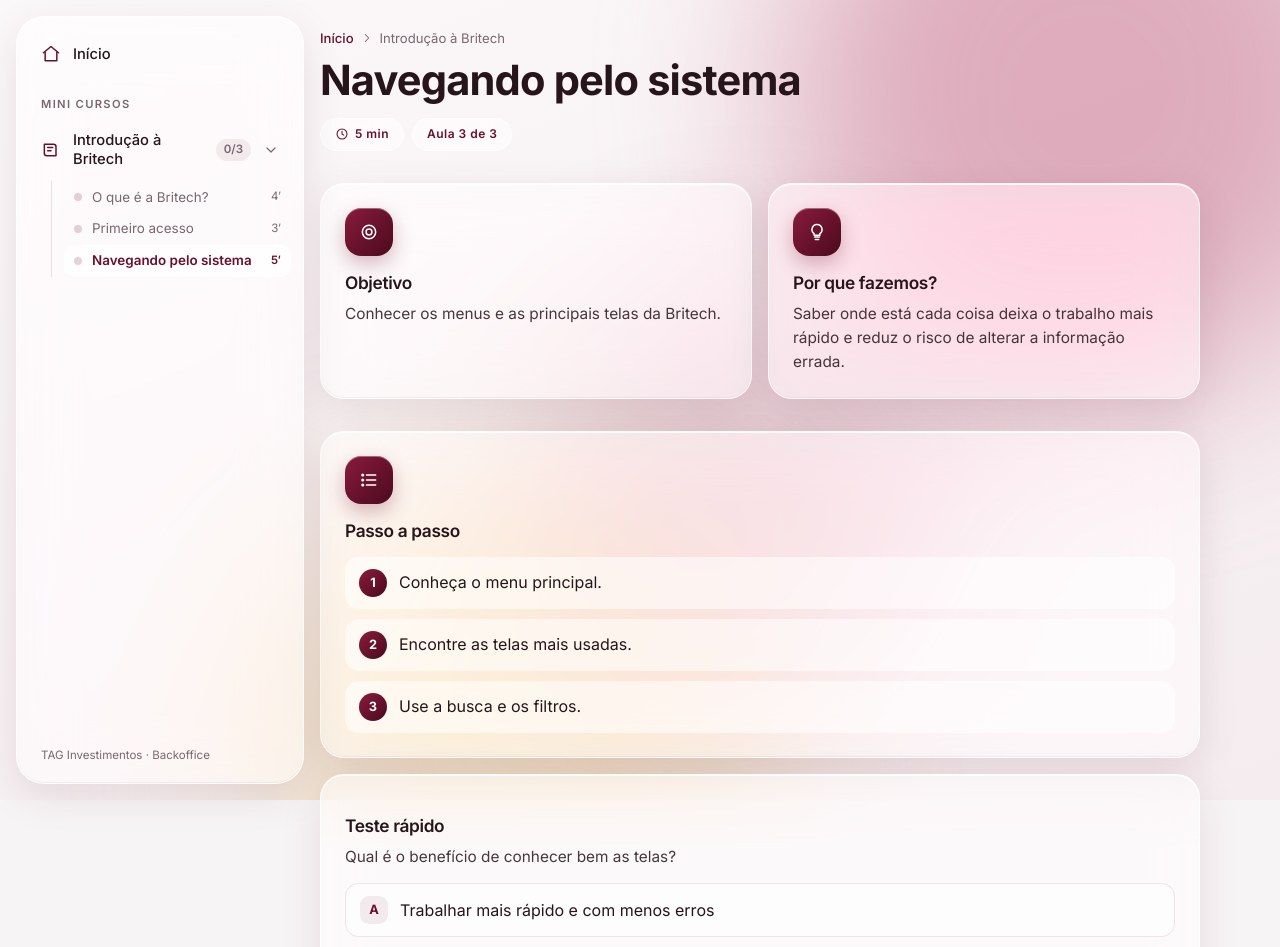
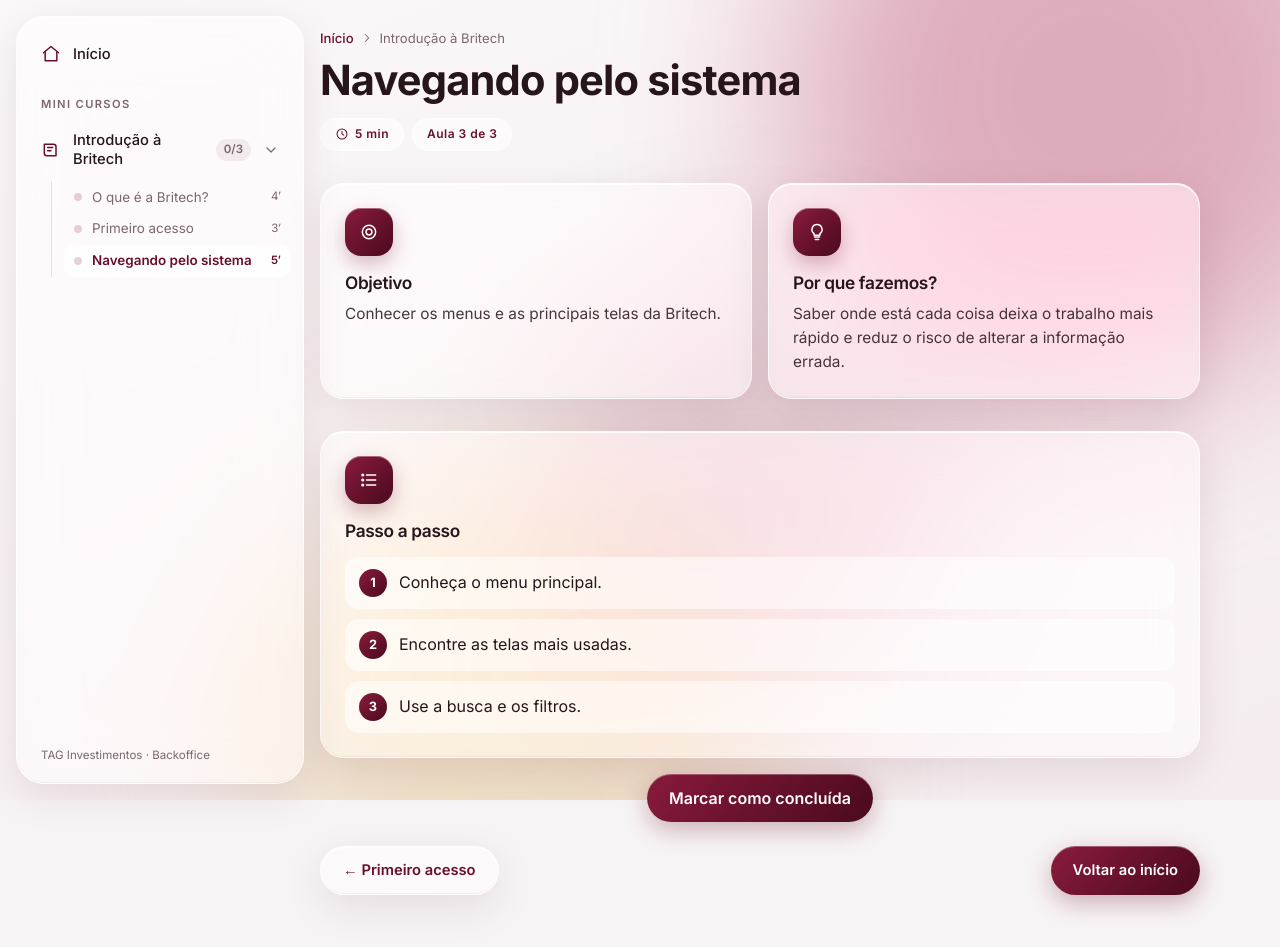
Before and after one commit to marcelojordaotag/BackOfficeEduca-o, a React (Vite) app: page /aula/navegando-na-britech in a window 1280 px wide. Shown: the top 947 px of the page. Built offline with nearby package versions, Linux system fonts and the light colour scheme.

Commit message:
Torna o teste rápido opcional e remove dos cursos da Britech
Co-Authored-By: Claude Opus 5.5 <noreply@anthropic.com>
Claude-Session: https://claude.ai/code/session_01XmVHisZcigAtwPFN8WG3ZH

```diff
--- a/src/data/aulas.js
+++ b/src/data/aulas.js
@@ -19,15 +19,6 @@ export const modulos = [
           'Veja quais rotinas do Backoffice passam pelo sistema.',
           'Entenda quem usa a Britech e para quê.',
         ],
-        quiz: {
-          pergunta: 'Por que é importante conhecer a Britech?',
-          opcoes: [
-            'Não é importante, basta seguir ordens',
-            'Porque vários processos do Backoffice passam por ela',
-            'Porque ela substitui todas as outras áreas',
-          ],
-          correta: 1,
-        },
       },
       {
         id: 'primeiro-acesso-britech',
@@ -37,11 +28,6 @@ export const modulos = [
         porque: 'O acesso correto garante que cada pessoa veja apenas o que precisa e que as ações fiquem registradas.',
         passos: ['Solicite seu acesso.', 'Entre com seu usuário e senha.', 'Confira se você vê as telas do seu dia a dia.'],
         dicas: ['Nunca compartilhe seu usuário e senha.'],
-        quiz: {
-          pergunta: 'O que fazer com seu usuário e senha?',
-          opcoes: ['Compartilhar com o time', 'Manter só com você', 'Anotar no monitor'],
-          correta: 1,
-        },
       },
       {
         id: 'navegando-na-britech',
@@ -50,11 +36,6 @@ export const modulos = [
         objetivo: 'Conhecer os menus e as principais telas da Britech.',
         porque: 'Saber onde está cada coisa deixa o trabalho mais rápido e reduz o risco de alterar a informação errada.',
         passos: ['Conheça o menu principal.', 'Encontre as telas mais usadas.', 'Use a busca e os filtros.'],
-        quiz: {
-          pergunta: 'Qual é o benefício de conhecer bem as telas?',
-          opcoes: ['Trabalhar mais rápido e com menos erros', 'Nenhum', 'Poder pular etapas'],
-          correta: 0,
-        },
       },
     ],
   },
--- a/src/index.css
+++ b/src/index.css
@@ -238,6 +238,8 @@ h1, h2, h3 { letter-spacing: -.02em; }
 .opcao.errada .letra { background: #C0392B; color: #fff; }
 .feedback { margin: 14px 0 0 !important; font-weight: 600; opacity: 1 !important; }
 .feedback.ok { color: var(--ok) !important; } .feedback.erro { color: #C0392B !important; }
+.concluir { display: flex; justify-content: center; margin: 8px 0 0; }
+.concluir .btn-primario { border: 0; cursor: pointer; font: inherit; font-weight: 600; }
 .paginacao { display: flex; justify-content: space-between; gap: 12px; flex-wrap: wrap; margin-top: 24px; }
 .btn-primario, .btn-secundario { display: inline-flex; align-items: center; padding: 12px 22px; border-radius: 99px; font-weight: 600; font-size: .92rem; text-decoration: none; transition: transform .2s; }
 .btn-primario { color: #fff; background: linear-gradient(135deg, var(--vinho-medio), var(--vinho-escuro)); box-shadow: 0 1px 0 rgba(255,255,255,.3) inset, 0 8px 24px rgba(106,15,43,.30); }
--- a/src/pages/Aula.jsx
+++ b/src/pages/Aula.jsx
@@ -26,7 +26,7 @@ function ConteudoAula({ id }) {
   const idx = todasAulas.findIndex((a) => a.id === id)
   const anterior = todasAulas[idx - 1]
   const proxima = todasAulas[idx + 1]
-  const certa = aula.quiz.correta
+  const certa = aula.quiz?.correta
   const feita = concluidas.includes(id)
 
   const responder = (i) => {
@@ -74,6 +74,15 @@ function ConteudoAula({ id }) {
         </section>
       )}
 
+      {!aula.quiz && (
+        <section className="concluir">
+          {feita
+            ? <span className="chip chip-ok">✓ Aula concluída</span>
+            : <button className="btn-primario" onClick={() => concluir(id)}>Marcar como concluída</button>}
+        </section>
+      )}
+
+      {aula.quiz && (
       <section className="cartao vidro bloco">
         <h3>Teste rápido</h3>
         <p>{aula.quiz.pergunta}</p>
@@ -94,6 +103,7 @@ function ConteudoAula({ id }) {
           </p>
         )}
       </section>
+      )}
 
       <nav className="paginacao">
         {anterior
```
Also changed, not shown: 1 other file (tests, documents, lock files or other folders).
